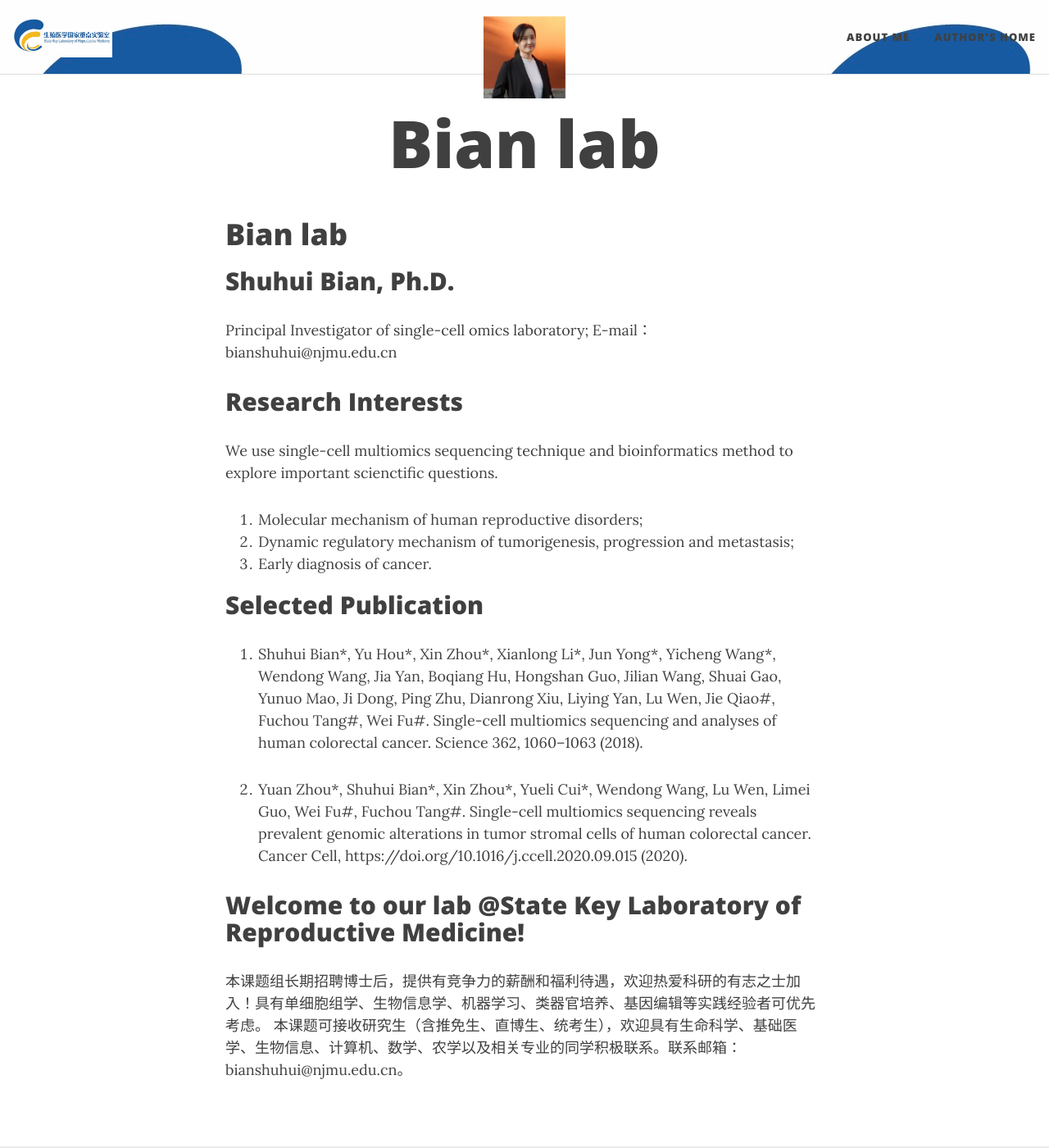
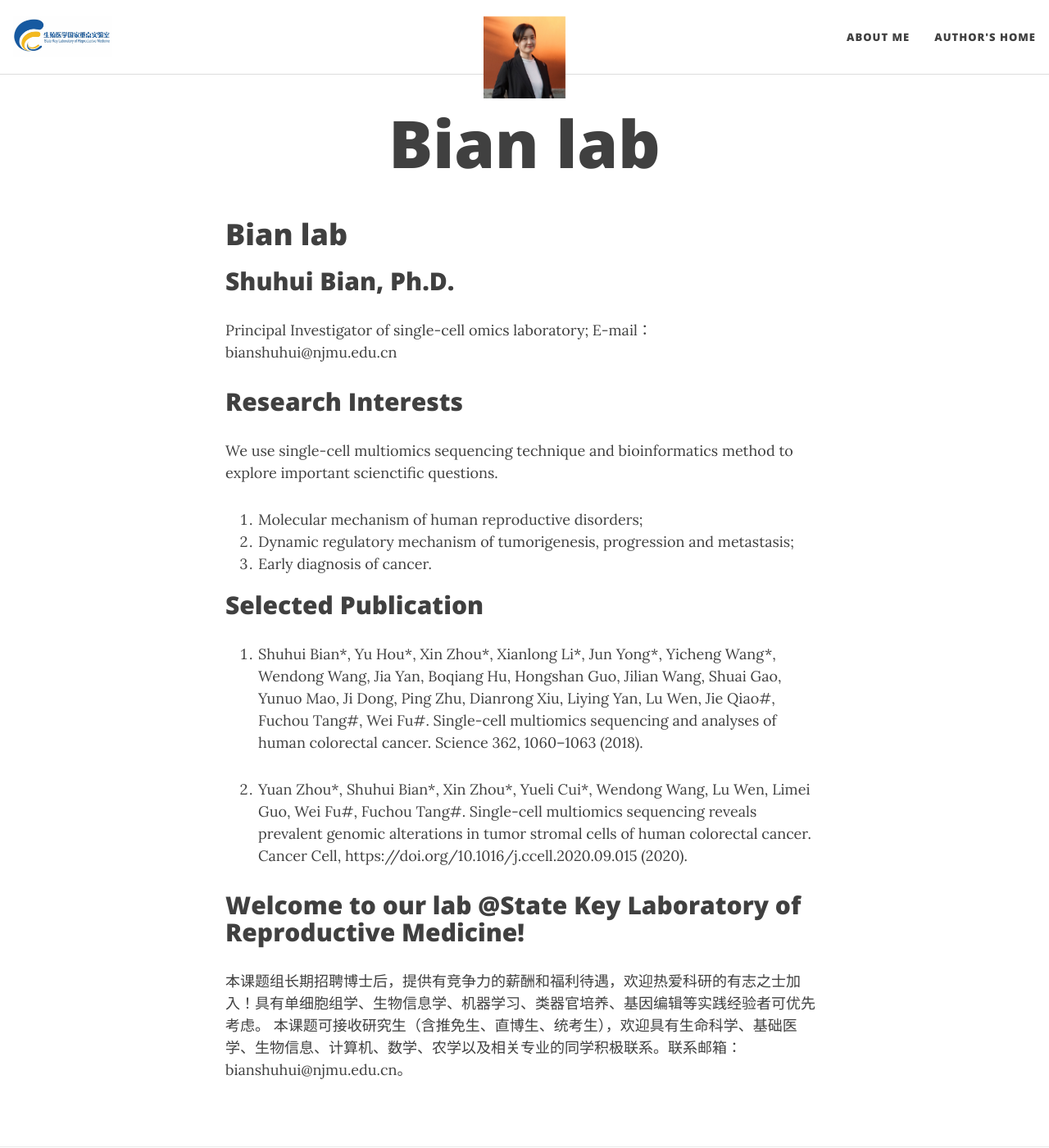
Before and after one commit to bianshuhui/bianshuhui.github.io, a Jekyll site: the page built from index.md, in a window 1280 px wide and 1400 px high. Shown: the whole window at 82% size. Built offline with Jekyll 4.4.1, drawn with Linux system fonts in a browser that asks for light colours; nearby versions of some CDN libraries; our own code applies the rules of GitHub Pages for plain Markdown files; the list of posts is cut into pages by our own code.

Commit message:
Update _config.yml

```diff
--- a/_config.yml
+++ b/_config.yml
@@ -84,7 +84,7 @@
 
 # Personalize the colours in your website. Colour values can be any valid CSS colour
 
-#navbar-col: "#EAEAEA"
+navbar-col: "E9F1F9" #"#EAEAEA"
 navbar-text-col: "#404040"
 navbar-border-col: "#DDDDDD"
 page-col: "#FFFFFF"
@@ -98,8 +98,8 @@
 # Alternatively, the navbar, footer, and page background can be set to an image
 # instead of colour
 
-navbar-img: "/assets/img/guozhong_logo.jpg"
-#footer-img: "/assets/img/bgimage.png"
+#navbar-img: "/assets/img/guozhong_logo.jpg"
+footer-img: "/assets/img/guozhong_logo.jpg"
 #page-img: "/assets/img/guozhong_logo.jpg"
 
 # Suggest a colour for mobile browsers to use as the browser's theme. This is only supported by a few mobile browsers.
```
